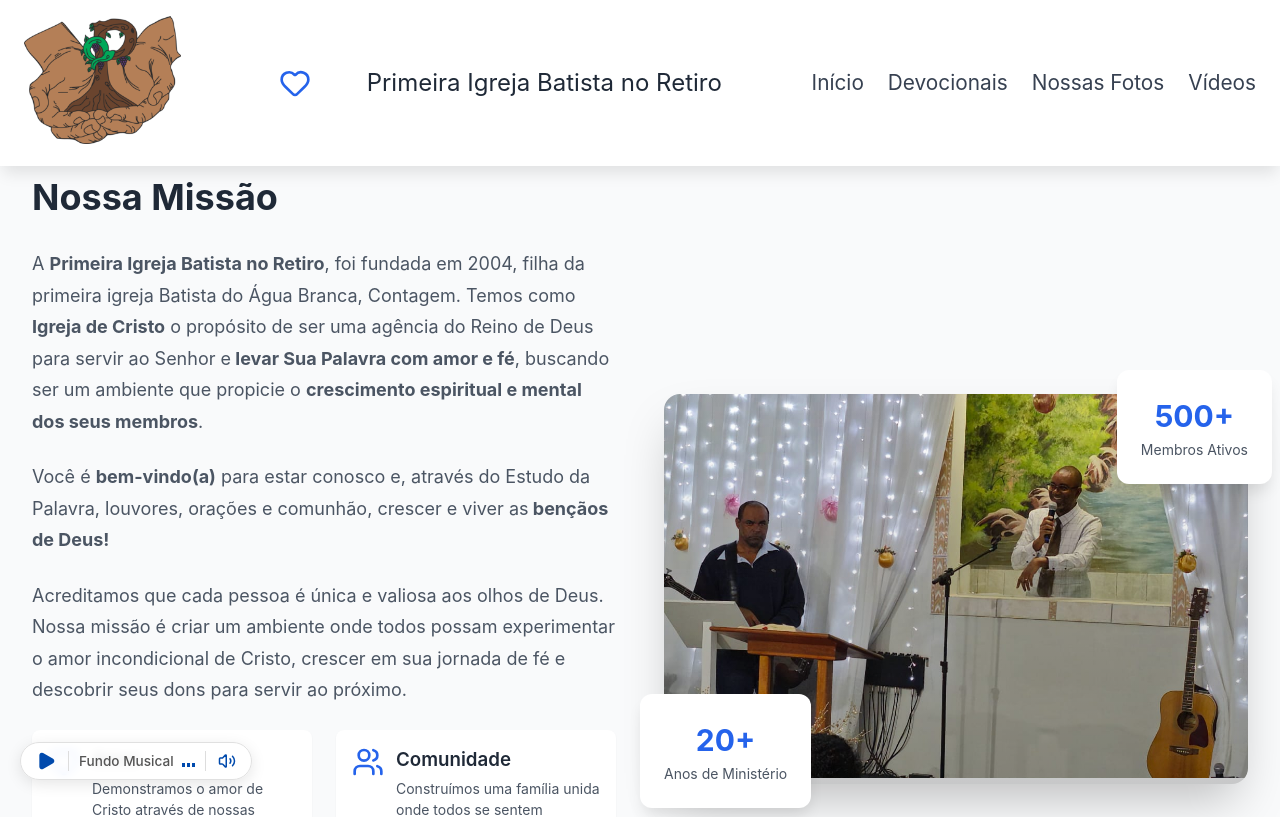
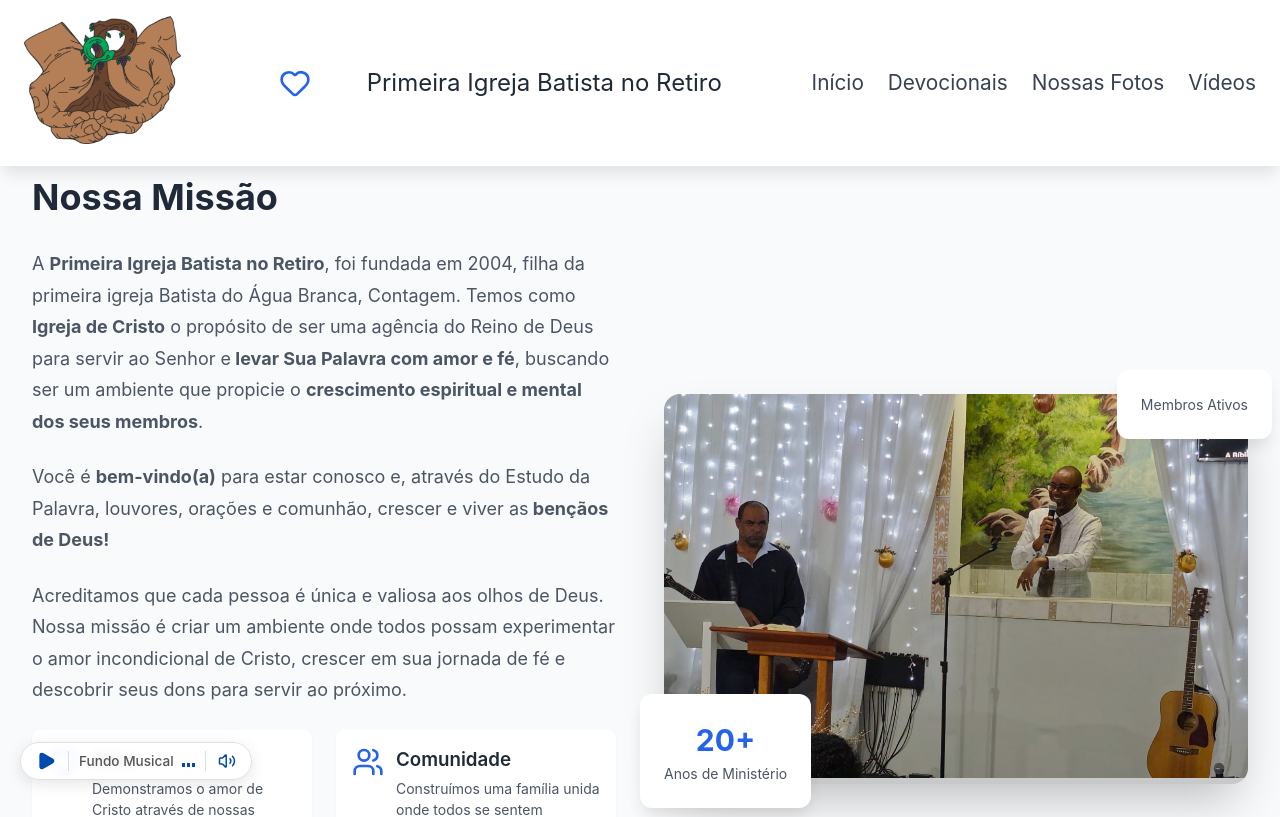
Before and after one commit to ithanamaral/pibare_new, a React (Vite) app: page /about in a window 1280 px wide. Shown: the top 817 px of the page. Built offline with nearby package versions, Linux system fonts and the light colour scheme.

Commit message:
tira o 500 de membros ativos

```diff
--- a/src/components/About.jsx
+++ b/src/components/About.jsx
@@ -105,7 +105,6 @@ const About = () => {
 
             <div className="stat-card stat-card-right">
               <div className="stat-content">
-                <div className="stat-number">500+</div>
                 <div className="stat-label">Membros Ativos</div>
               </div>
             </div>
--- a/src/components/Community.jsx
+++ b/src/components/Community.jsx
@@ -25,7 +25,6 @@ const Community = () => {
   ];
 
   const stats = [
-    { number: "500+", label: "Membros Ativos" },
     { number: "20+", label: "Anos de Ministério" },
     { number: "15", label: "Ministérios Ativos" },
     { number: "100+", label: "Vidas Transformadas" },
```
